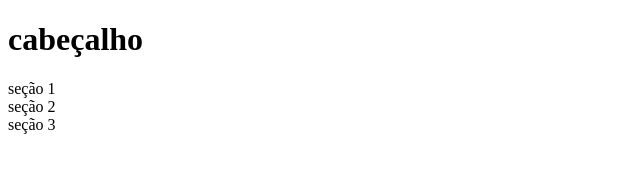
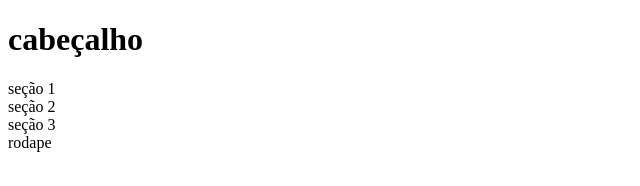
Before and after one commit to alexandrasmello/meus_projetos, a plain HTML site: page index.html in a window 1280 px wide. Shown: the full height of the page, 0-640 px from the left. Drawn offline with Linux system fonts and the light colour scheme.

Commit message:
Update index.html

```diff
--- a/index.html
+++ b/index.html
@@ -29,7 +29,7 @@
         </section>
     </main>
     <footer>
-
+        rodape
     </footer>
 
 </body>
```
